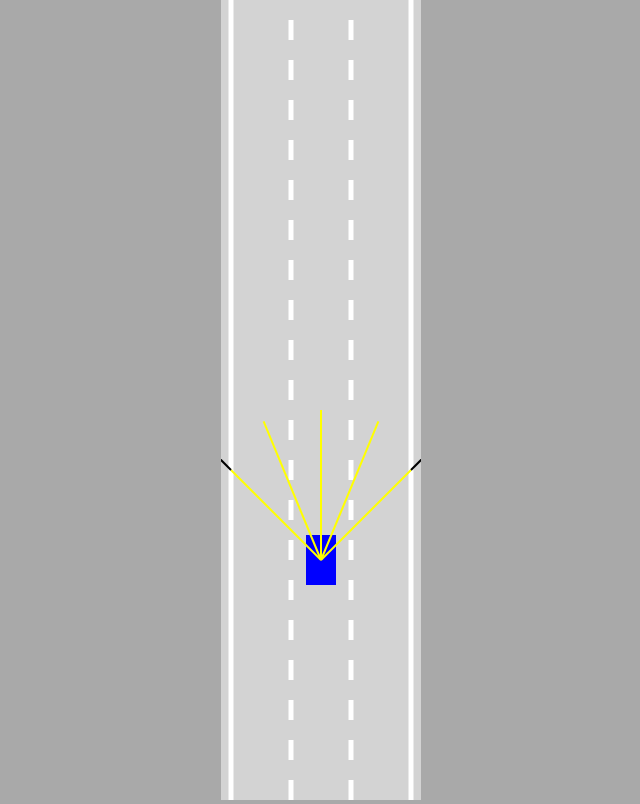
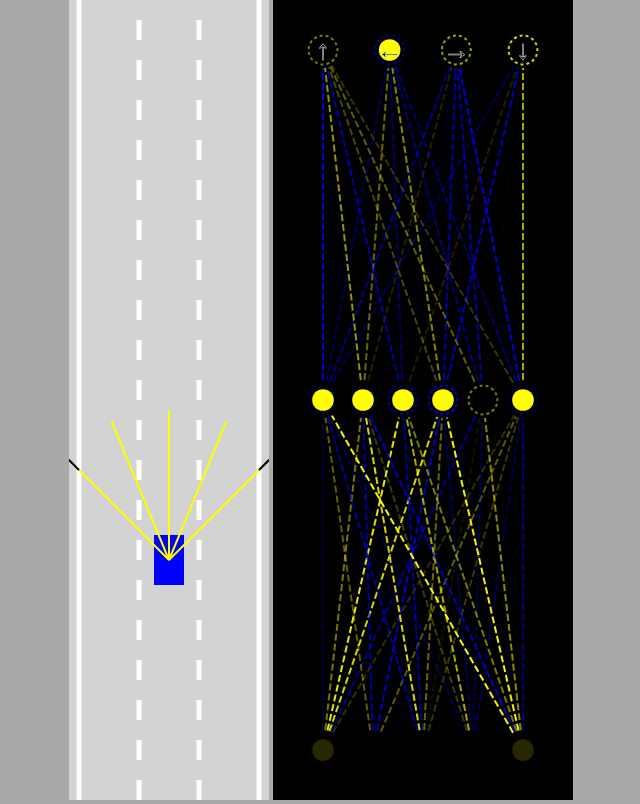
Before and after one commit to azmil666/neuro-drive, a plain HTML site: page index.html in a window 1280 px wide. Shown: the whole page, without its empty margins (319-959 px from the left). Drawn offline with Linux system fonts and the light colour scheme.

Commit message:
add visualization for neural network

```diff
--- a/index.html
+++ b/index.html
@@ -7,7 +7,9 @@
     <link rel="stylesheet" href="style.css">
 </head>
 <body>
-    <canvas id="myCanvas"></canvas>
+    <canvas id="carCanvas"></canvas>
+    <canvas id="networkCanvas"></canvas>
+    <script src="visualizer.js"></script>
     <script src="network.js"></script>
     <script src="sensor.js"></script>
     <script src="utils.js"></script>
--- a/script.js
+++ b/script.js
@@ -1,9 +1,12 @@
-const canvas=document.getElementById("myCanvas");
+const carCanvas=document.getElementById("carCanvas");
+carCanvas.width=200;
+const networkCanvas=document.getElementById("networkCanvas");
+networkCanvas.width=300;
 
-canvas.width=200;
+const carCtx = carCanvas.getContext("2d");
+const networkCtx = networkCanvas.getContext("2d");
 
-const ctx = canvas.getContext("2d");
-const road = new Road(canvas.width/2,canvas.width*0.9);
+const road = new Road(carCanvas.width/2,carCanvas.width*0.9);
 const car = new Car(road.getLaneCentre(1),100,30,50,"AI");
 const traffic=[
     new Car(road.getLaneCentre(1),-100,30,50,"DUMMY",2)
@@ -11,22 +14,28 @@ const traffic=[
 
 animate();
 
-function animate(){
+function animate(time){
     for(let i=0;i<traffic.length;i++){
         traffic[i].update(road.borders,[]);
     }
     car.update(road.borders,traffic);
-    canvas.height=window.innerHeight;
 
-    ctx.save();
-    ctx.translate(0,-car.y+canvas.height*0.7);
+    carCanvas.height=window.innerHeight;
+    networkCanvas.height=window.innerHeight;
 
-    road.draw(ctx);
+    carCtx.save();
+    carCtx.translate(0,-car.y+carCanvas.height*0.7);
+
+    road.draw(carCtx);
     for(let i=0;i<traffic.length;i++){
-        traffic[i].draw(ctx,"red");
+        traffic[i].draw(carCtx,"red");
     }
-    car.draw(ctx,"blue");
+    car.draw(carCtx,"blue");
 
-    ctx.restore();
+    carCtx.restore();
+
+    networkCtx.lineDashOffset=-time/50;
+
+    Visualizer.drawNetwork(networkCtx,car.brain);
     requestAnimationFrame(animate);
 }
--- a/style.css
+++ b/style.css
@@ -4,6 +4,9 @@ body {
     overflow: hidden;
     text-align: center;
 }
-#myCanvas {
+#networkCanvas{
+    background: black;
+}
+#carCanvas {
     background: lightgray;
 }
--- a/utils.js
+++ b/utils.js
@@ -38,3 +38,10 @@ function polysIntersect(poly1, poly2){
     }
     return false;
 }
+function getRGBA(value){
+    const alpha=Math.abs(value);
+    const R=value<0?0:255;
+    const G=R;
+    const B=value>0?0:255;
+    return "rgba("+R+","+G+","+B+","+alpha+")";
+}
--- /dev/null
+++ b/visualizer.js
@@ -0,0 +1,110 @@
+class Visualizer{
+    static drawNetwork(ctx,network){
+        const margin=50;
+        const left=margin;
+        const top=margin;
+        const width=ctx.canvas.width-margin*2;
+        const height=ctx.canvas.height-margin*2;
+
+        const levelHeight=height/network.levels.length;
+
+        for(let i=network.levels.length-1;i>=0;i--){
+            const levelTop=top+
+                lerp(
+                    height-levelHeight,
+                    0,
+                    network.levels.length==1
+                        ?0.5
+                        :i/(network.levels.length-1)
+                );
+
+            ctx.setLineDash([7,3]);
+            Visualizer.drawLevel(ctx,network.levels[i],
+                left,levelTop,
+                width,levelHeight,
+                i==network.levels.length-1
+                    ?['↑', '←', '→', '↓']
+                    :[]
+            );
+        }
+    }
+
+    static drawLevel(ctx,level,left,top,width,height,outputLabels){
+        const right=left+width;
+        const bottom=top+height;
+
+        const {inputs,outputs,weights,biases}=level;
+
+        for(let i=0;i<inputs.length;i++){
+            for(let j=0;j<outputs.length;j++){
+                ctx.beginPath();
+                ctx.moveTo(
+                    Visualizer.#getNodeX(inputs,i,left,right),
+                    bottom
+                );
+                ctx.lineTo(
+                    Visualizer.#getNodeX(outputs,j,left,right),
+                    top
+                );
+                ctx.lineWidth=2;
+                ctx.strokeStyle=getRGBA(weights[i][j]);
+                ctx.stroke();
+            }
+        }
+
+        const nodeRadius=18;
+        for(let i=0;i<inputs.length;i++){
+            const x=Visualizer.#getNodeX(inputs,i,left,right);
+            ctx.beginPath();
+            ctx.arc(x,bottom,nodeRadius,0,Math.PI*2);
+            ctx.fillStyle="black";
+            ctx.fill();
+            ctx.beginPath();
+            ctx.arc(x,bottom,nodeRadius*0.6,0,Math.PI*2);
+            ctx.fillStyle=getRGBA(inputs[i]);
+            ctx.fill();
+        }
+
+        for(let i=0;i<outputs.length;i++){
+            const x=Visualizer.#getNodeX(outputs,i,left,right);
+            ctx.beginPath();
+            ctx.arc(x,top,nodeRadius,0,Math.PI*2);
+            ctx.fillStyle="black";
+            ctx.fill();
+            ctx.beginPath();
+            ctx.arc(x,top,nodeRadius*0.6,0,Math.PI*2);
+            ctx.fillStyle=getRGBA(outputs[i]);
+            ctx.fill();
+
+            ctx.beginPath();
+            ctx.lineWidth=2;
+            ctx.arc(x,top,nodeRadius*0.8,0,Math.PI*2);
+            ctx.strokeStyle=getRGBA(biases[i]);
+            ctx.setLineDash([3,3]);
+            ctx.stroke();
+            ctx.setLineDash([]);
+
+            if(outputLabels[i]){
+                ctx.beginPath();
+                ctx.textAlign="center";
+                ctx.textBaseline="middle";
+                ctx.fillStyle="black";
+                ctx.strokeStyle="white";
+                ctx.font=(nodeRadius*1.5)+"px Arial";
+                ctx.fillText(outputLabels[i],x,top+nodeRadius*0.1);
+                ctx.lineWidth=0.5;
+                ctx.strokeText(outputLabels[i],x,top+nodeRadius*0.1);
+            }
+        }
+    }
+
+    static #getNodeX(nodes,index,left,right){
+        return lerp(
+            left,
+            right,
+            nodes.length==1
+                ?0.5
+                :index/(nodes.length-1)
+        );
+    }
+}
```
